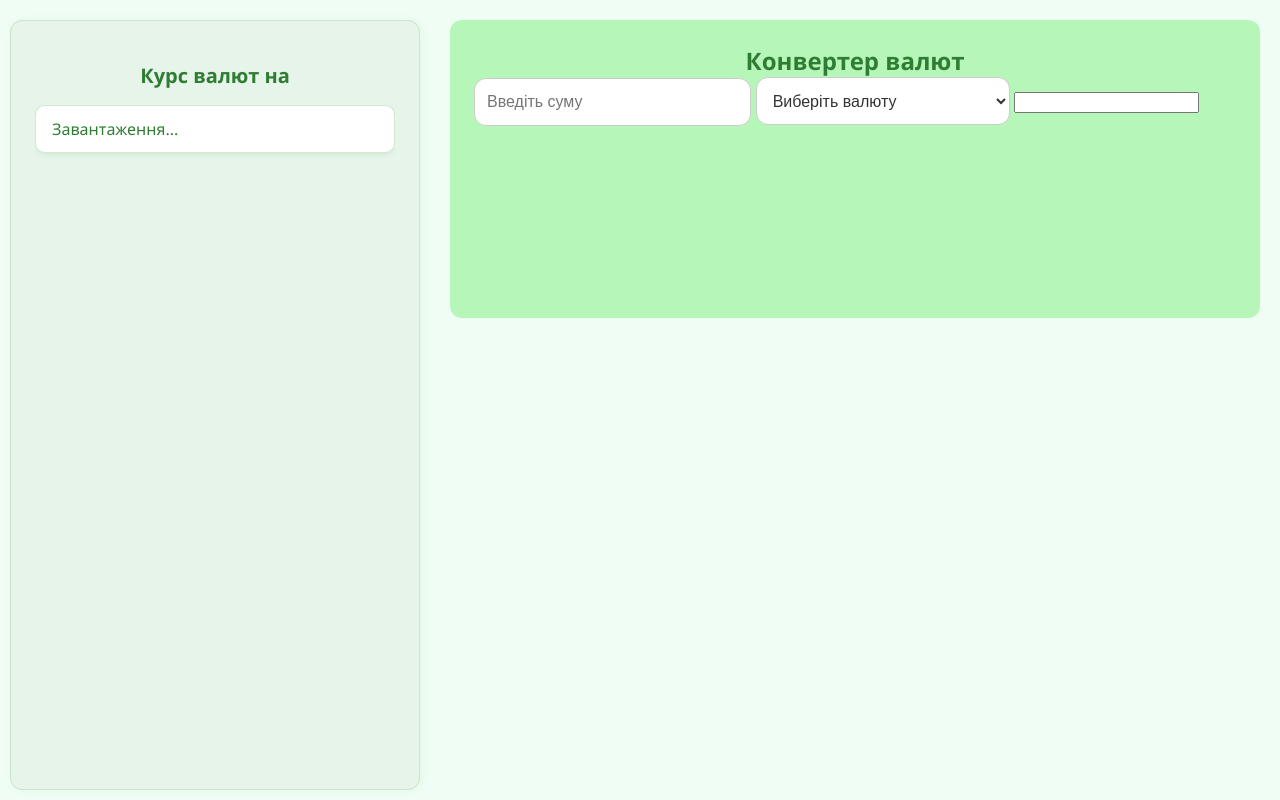
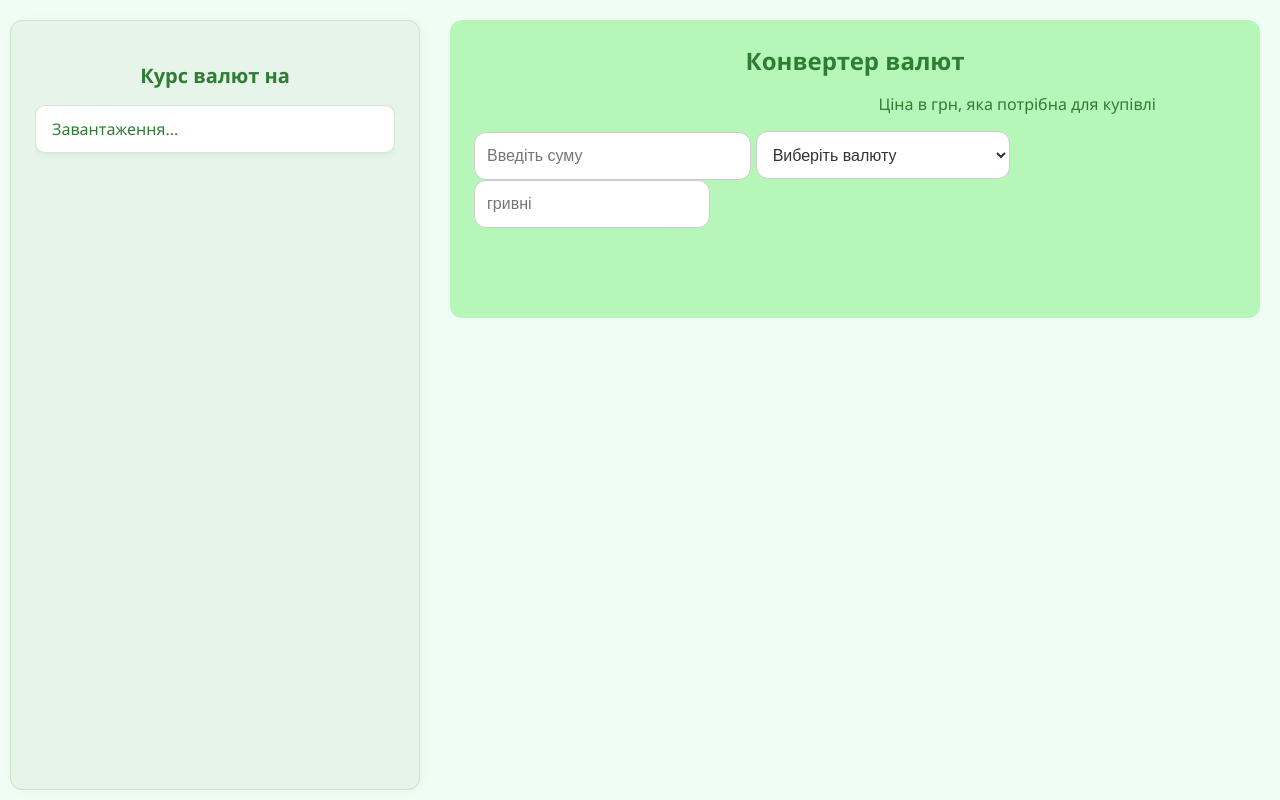
Before and after one commit to SuddiaSasha/currency-informer, a plain HTML site: page index.html in a window 1280 px wide. Drawn offline with Linux system fonts and the light colour scheme; no server answers.

Commit message:
+text about price in hrn, +styles for calculated inputType

```diff
--- a/index.html
+++ b/index.html
@@ -20,13 +20,16 @@
 
     <div class="converter-full">
         <h2 id="converter-head-text">Конвертер валют</h2>
+        <p id="hrn-amount-needed">Ціна в грн, яка потрібна для купівлі</p>
         <div class="converter foreign-to-hrn">
             <input type="number" id="foreign-input" placeholder="Введіть суму" />
             <select class="currency-select" id="foreign-currency-select">
                 <option value="defaul">Виберіть валюту</option>
             </select>
-            <input type="text" id="calculated-hrn-input" readonly />
+            <input type="text" id="calculated-hrn-input" placeholder="гривні" readonly />
         </div>
+
+
         <div class="converter hrn-to-foreign">
 
         </div>
--- a/script.js
+++ b/script.js
@@ -44,7 +44,7 @@ let foreignInputValue = ''; //NEED TO USE THIS FOR CALCULATION (this is AMOUNT)<
 const foreignInput = document.getElementById('foreign-input');
 foreignInput.addEventListener('input', () => {
     foreignInputValue = foreignInput.value;
-    updateCalculatedHrn();
+    updateCalculatedHrn();  // < -- changes here
 });
 
 //FIRST DROPDOWNLIST select (foreign currency)
--- a/styles.css
+++ b/styles.css
@@ -92,3 +92,21 @@ h2#converter-head-text {
     color: #333;
     box-sizing: border-box;
 }
+
+#hrn-amount-needed {
+    text-align: right;
+    color: #2e7d32;
+    margin-right: 80px;
+}
+
+#calculated-hrn-input {
+    width: 31%;
+    height: 48px;
+    padding: 10px 12px;
+    font-size: 16px;
+    border: 1px solid #ccc;
+    border-radius: 12px;
+    background-color: #fff;
+    color: #333;
+    box-sizing: border-box;
+}
```
